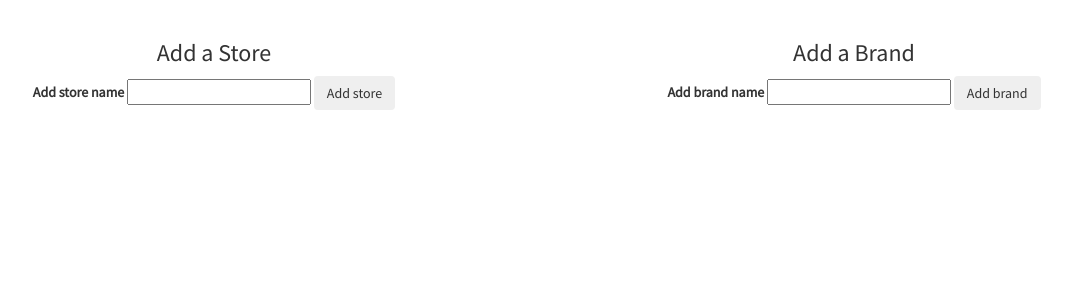
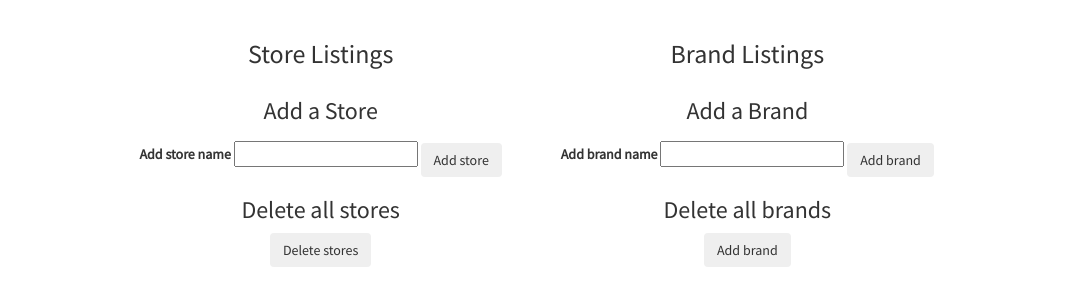
Before and after one commit to brynnacodes/shoe-store, a PHP site: template views/administrator.html.twig in a window 1280 px wide. Shown: the part 60-366 px from the top of the page, without its empty margins (106-1178 px from the left). Run offline with PHP 8.4, Linux system fonts and the light colour scheme; the template is opened without the code that fills it, so the values that code supplies are empty; some libraries are stand-ins or nearby versions.

```diff
--- a/views/administrator.html.twig
+++ b/views/administrator.html.twig
@@ -18,21 +18,69 @@
             </div>
 
             <div class="row">
-                <div class="col-sm-6">
+                <div class="col-sm-2">
+                </div>
+                <div class="col-sm-4 listing-div">
+                    <h3>Store Listings</h3>
+
+                        {% if stores is not empty%}
+                            {% for store in stores %}
+                                <a href="/stores/{{store.getId}}"><p>{{ store.getName }}</p></a>
+                            {% endfor %}
+                        {% endif %}
+                </div>
+                <div class="col-sm-4 listing-div">
+                    <h3>Brand Listings</h3>
+
+                          {% if brands is not empty%}
+                              {% for brand in brands %}
+                                  <a href="/brands/{{brand.getId}}"><p>{{ brand.getName }}</p></a>
+                              {% endfor %}
+                          {% endif %}
+                </div>
+                <div class="col-sm-2">
+                </div>
+            </div>
+
+            <div class="row">
+                <div class="col-sm-2 left">
+                </div>
+                <div class="col-sm-4">
                     <h3 class="add-form">Add a Store</h3>
                     <form class="add-form" action="/add_store" method="post">
                         <label for="name">Add store name</label>
                         <input type="text" name="name">
-                        <button class="btn" type="submit" name="button">Add store</button>
+                        <button class="btn add-button" type="submit">Add store</button>
                     </form>
                 </div>
-                <div class="col-sm-6">
+                <div class="col-sm-4">
                     <h3 class="add-form">Add a Brand</h3>
                     <form class="add-form" action="/add_brand" method="post">
                       <label for="name">Add brand name</label>
                       <input type="text" name="name">
+                      <button class="btn add-button" type="submit">Add brand</button>
+                    </form>
+                </div>
+                <div class="col-sm-2 right">
+                </div>
+            </div>
+
+            <div class="row">
+                <div class="col-sm-2 left">
+                </div>
+                <div class="col-sm-4">
+                    <h3 class="add-form">Delete all stores</h3>
+                    <form class="add-form" action="/delete_all_stores" method="post">
+                        <button class="btn" type="submit" name="button">Delete stores</button>
+                    </form>
+                </div>
+                <div class="col-sm-4">
+                    <h3 class="add-form">Delete all brands</h3>
+                    <form class="add-form" action="/delete_all_brands" method="post">
                       <button class="btn" type="submit" name="button">Add brand</button>
                     </form>
+                </div>
+                <div class="col-sm-2 right">
                 </div>
             </div>
         </div>
--- a/web/css/styles.css
+++ b/web/css/styles.css
@@ -71,6 +71,9 @@ body {
 .right {
     float: right;
 }
+.left {
+    float: left;
+}
 
 .listing-div {
     text-align: center;
@@ -96,7 +99,7 @@ body {
     display: inline-block;
 }
 
-/*brand and shoe styles*/
+/*admin brand and shoe styles*/
 
 .shoe-jumbo {
     background-image: url("/../img/shoe-background.jpeg");
@@ -111,3 +114,7 @@ body {
     text-align: center;
     font-size: 18px;
 }
+
+.add-button {
+    margin-top: 2%;
+}
```
Also changed, not shown: app/app.php (+29 -0 lines), shoes.sql (deleted, +0 -105 lines), shoes_test.sql (deleted, +0 -121 lines), views/brand.html.twig (+8 -0 lines), views/store.html.twig (+8 -0 lines), 3 other files.
